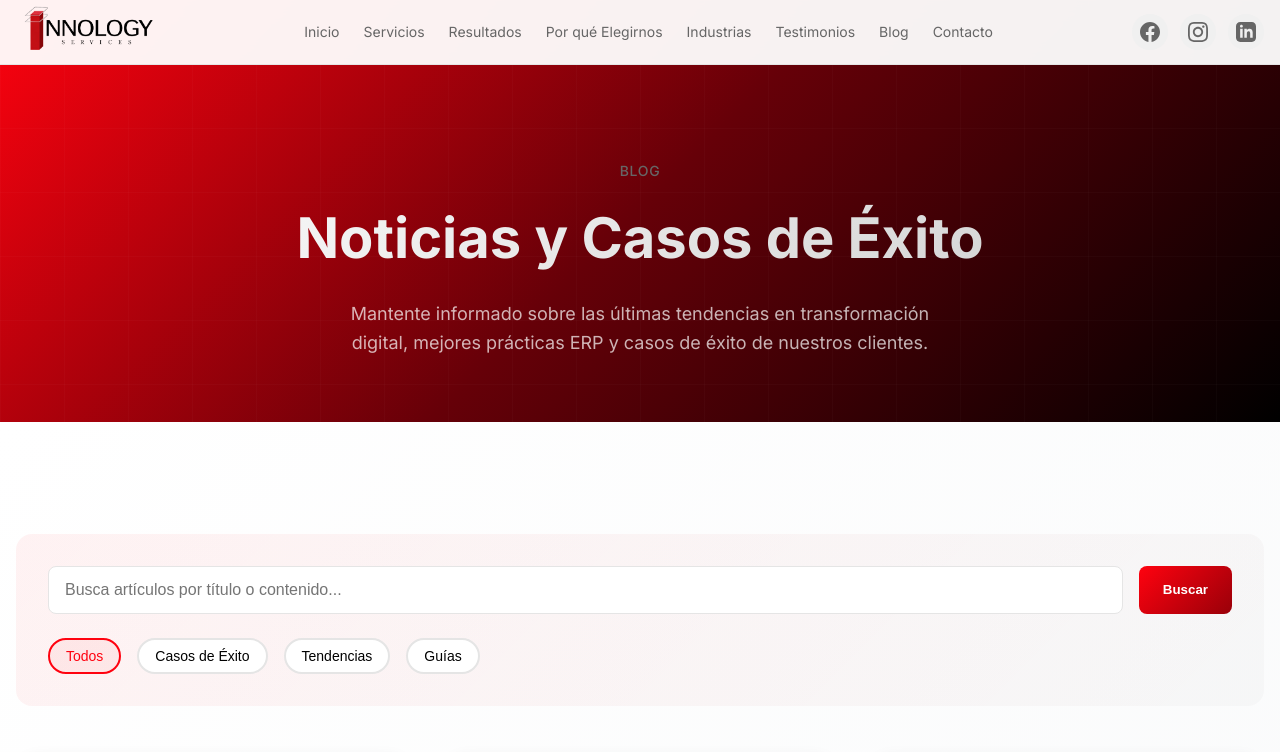
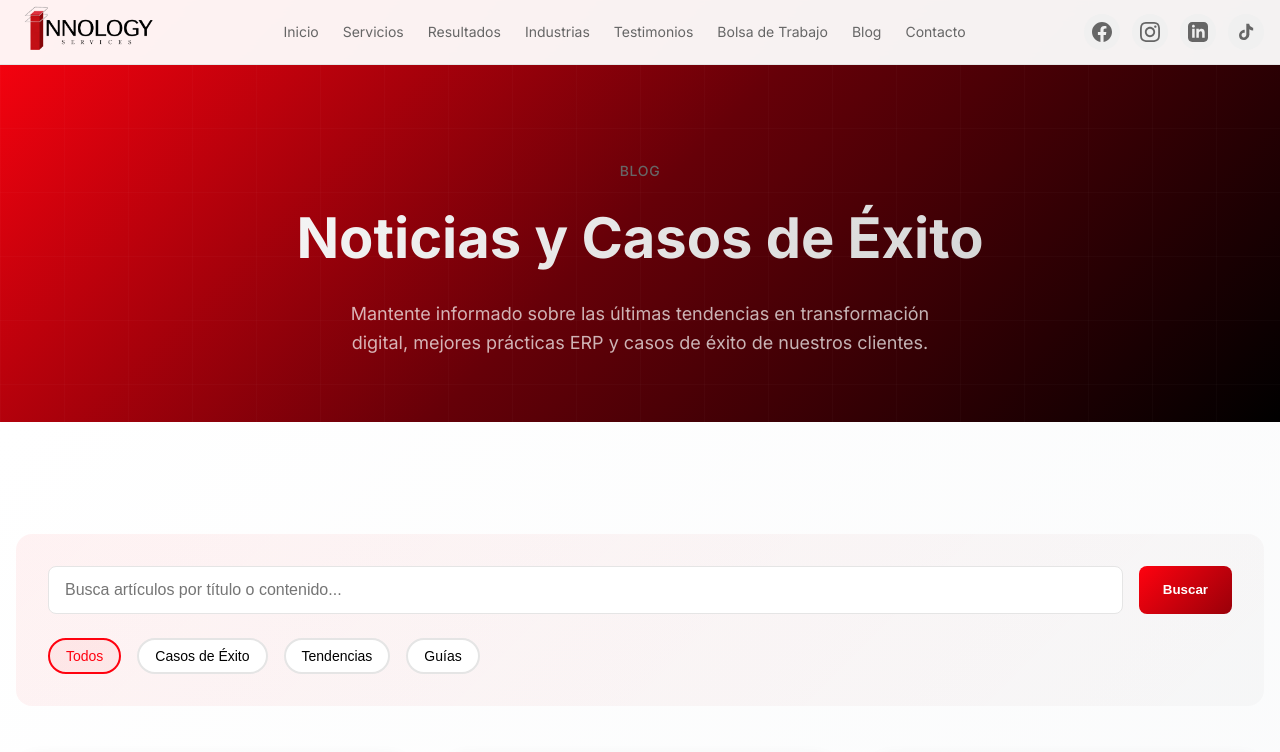
Before and after one commit to DonYui/Prueba, a website: page html-version/blog.html in a window 1280 px wide. Shown: the top 752 px of the page. Drawn offline with Linux system fonts and the light colour scheme.

Commit message:
Version mobile
mejoras en el header de la version mobile y desktop

```diff
--- a/html-version/blog.html
+++ b/html-version/blog.html
@@ -328,9 +328,9 @@
         <a href="index.html#inicio" class="nav-link">Inicio</a>
         <a href="index.html#servicios" class="nav-link">Servicios</a>
         <a href="index.html#resultados" class="nav-link">Resultados</a>
-        <a href="index.html#porque-elegirnos" class="nav-link">Por qué Elegirnos</a>
         <a href="index.html#industrias" class="nav-link">Industrias</a>
         <a href="index.html#testimonios" class="nav-link">Testimonios</a>
+        <a href="index.html#bolsa-trabajo" class="nav-link">Bolsa de Trabajo</a>
         <a href="blog.html" class="nav-link active">Blog</a>
         <a href="index.html#contacto" class="nav-link">Contacto</a>
       </nav>
@@ -349,6 +349,11 @@
         <a href="https://www.linkedin.com/company/innology-services/" target="_blank" rel="noopener noreferrer" aria-label="LinkedIn">
           <svg xmlns="http://www.w3.org/2000/svg" width="20" height="20" viewBox="0 0 24 24" fill="currentColor">
             <path d="M19 0h-14c-2.761 0-5 2.239-5 5v14c0 2.761 2.239 5 5 5h14c2.762 0 5-2.239 5-5v-14c0-2.761-2.238-5-5-5zm-11 19h-3v-11h3v11zm-1.5-12.268c-.966 0-1.75-.79-1.75-1.764s.784-1.764 1.75-1.764 1.75.79 1.75 1.764-.783 1.764-1.75 1.764zm13.5 12.268h-3v-5.604c0-3.368-4-3.113-4 0v5.604h-3v-11h3v1.765c1.396-2.586 7-2.777 7 2.476v6.759z"/>
+          </svg>
+        </a>
+        <a href="https://www.tiktok.com/@innologyservices?_r=1&_t=ZS-93ViINOeOij" target="_blank" rel="noopener noreferrer" aria-label="TikTok">
+          <svg xmlns="http://www.w3.org/2000/svg" width="20" height="20" viewBox="0 0 24 24" fill="currentColor">
+            <path d="M19.59 6.69a4.83 4.83 0 0 1-3.77-4.25V2h-3.45v13.67a2.89 2.89 0 0 1-5.1 1.74 2.89 2.89 0 0 1 2.31-4.64 2.88 2.88 0 0 1 .88.13V9.4a6.84 6.84 0 0 0-1-.07A6.81 6.81 0 0 0 5 20.1a6.81 6.81 0 0 0 11.02-6.36v-5.07a7.7 7.7 0 0 0 4.58 1.42v-3.3a4.84 4.84 0 0 1-.41-.04z"/>
           </svg>
         </a>
       </div>
@@ -372,9 +377,9 @@
         <a href="index.html#inicio" class="nav-link">Inicio</a>
         <a href="index.html#servicios" class="nav-link">Servicios</a>
         <a href="index.html#resultados" class="nav-link">Resultados</a>
-        <a href="index.html#porque-elegirnos" class="nav-link">Por qué Elegirnos</a>
         <a href="index.html#industrias" class="nav-link">Industrias</a>
         <a href="index.html#testimonios" class="nav-link">Testimonios</a>
+        <a href="#bolsa-trabajo" class="nav-link">Bolsa de Trabajo</a>
         <a href="blog.html" class="nav-link active">Blog</a>
         <a href="index.html#contacto" class="nav-link">Contacto</a>
       </nav>
@@ -392,6 +397,11 @@
         <a href="https://www.linkedin.com/company/innology-services/" target="_blank" rel="noopener noreferrer" aria-label="LinkedIn">
           <svg xmlns="http://www.w3.org/2000/svg" width="20" height="20" viewBox="0 0 24 24" fill="currentColor">
             <path d="M19 0h-14c-2.761 0-5 2.239-5 5v14c0 2.761 2.239 5 5 5h14c2.762 0 5-2.239 5-5v-14c0-2.761-2.238-5-5-5zm-11 19h-3v-11h3v11zm-1.5-12.268c-.966 0-1.75-.79-1.75-1.764s.784-1.764 1.75-1.764 1.75.79 1.75 1.764-.783 1.764-1.75 1.764zm13.5 12.268h-3v-5.604c0-3.368-4-3.113-4 0v5.604h-3v-11h3v1.765c1.396-2.586 7-2.777 7 2.476v6.759z"/>
+          </svg>
+        </a>
+        <a href="https://www.tiktok.com/@innologyservices?_r=1&_t=ZS-93ViINOeOij" target="_blank" rel="noopener noreferrer" aria-label="TikTok">
+          <svg xmlns="http://www.w3.org/2000/svg" width="20" height="20" viewBox="0 0 24 24" fill="currentColor">
+            <path d="M19.59 6.69a4.83 4.83 0 0 1-3.77-4.25V2h-3.45v13.67a2.89 2.89 0 0 1-5.1 1.74 2.89 2.89 0 0 1 2.31-4.64 2.88 2.88 0 0 1 .88.13V9.4a6.84 6.84 0 0 0-1-.07A6.81 6.81 0 0 0 5 20.1a6.81 6.81 0 0 0 11.02-6.36v-5.07a7.7 7.7 0 0 0 4.58 1.42v-3.3a4.84 4.84 0 0 1-.41-.04z"/>
           </svg>
         </a>
       </div>
```
Also changed, not shown: html-version/servicios.html (+12 -2 lines), html-version/vacantes.html (+10 -0 lines).
